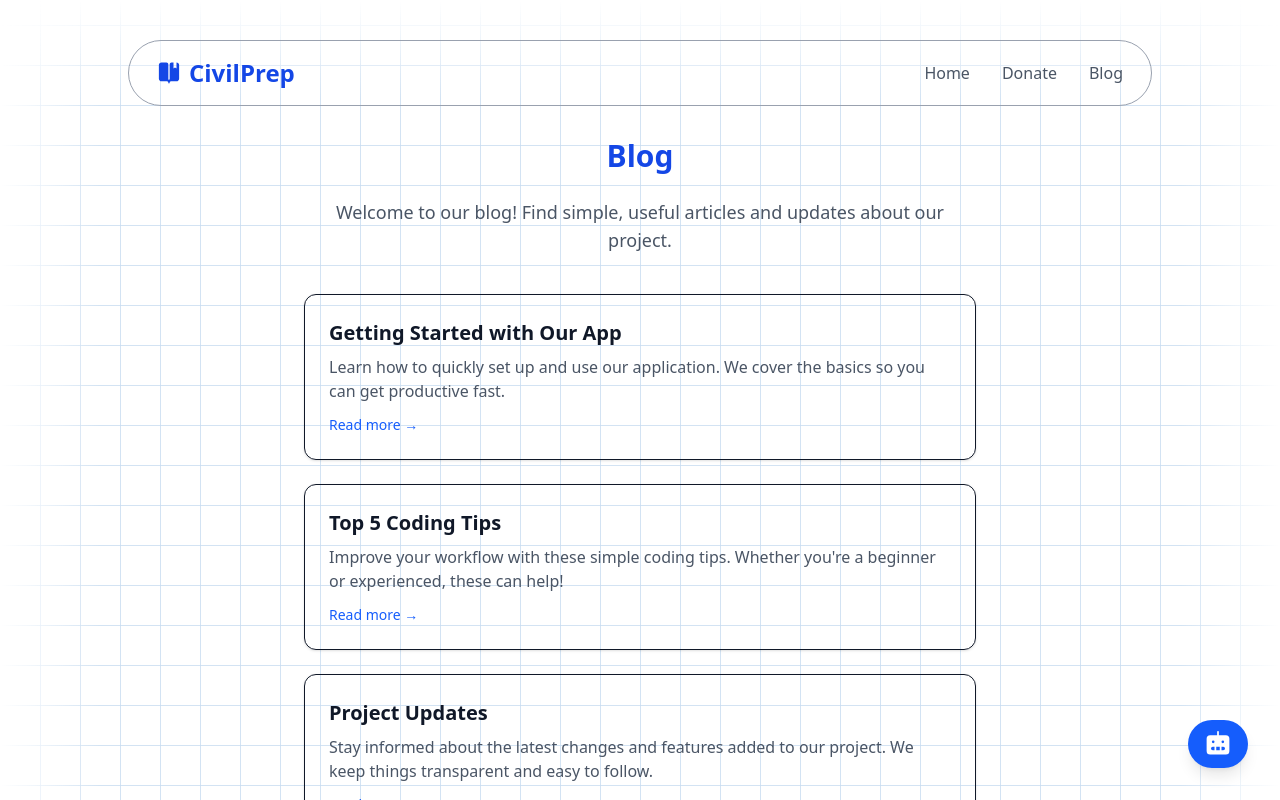
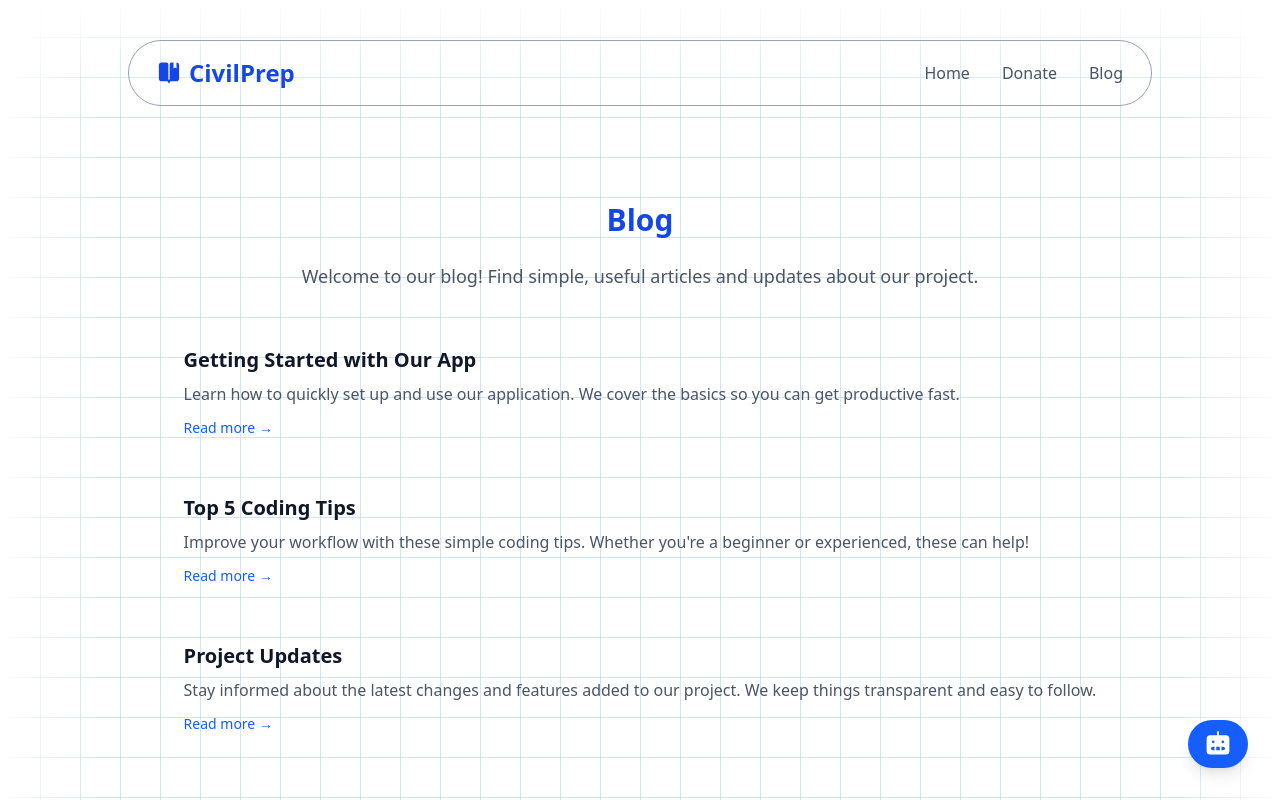
Before and after one commit to urkiddennn/wait, a React (Vite) app: page /BlogPage in a window 1280 px wide. Shown: the top 800 px of the page. Built offline with nearby package versions, Linux system fonts and the light colour scheme; no server answers.

Commit message:
Update: Making the header a button when on mobile

```diff
--- a/src/App.jsx
+++ b/src/App.jsx
@@ -26,6 +26,17 @@ const LandingPage = ({ onJoined }) => (
     <FooterSection />
   </>
 );
+
+// Blog page
+const BlogPageScreen = () => {
+  return (
+    <>
+      <Header />
+      <BlogPage />
+      <FooterSection />
+    </>
+  );
+};
 
 const App = () => {
   const [joined, setJoined] = useState(false);
@@ -74,7 +85,7 @@ const App = () => {
           path="/"
           element={<LandingPage onJoined={() => setJoined(true)} />}
         />
-        <Route path="/BlogPage" element={<BlogPage />} />
+        <Route path="/BlogPage" element={<BlogPageScreen />} />
         {/* Add more routes here as needed */}
       </Routes>
       {/* Floating CIV.ai Icon */}
--- a/src/components/Header.jsx
+++ b/src/components/Header.jsx
@@ -1,21 +1,35 @@
 import { IoIosBookmarks } from "react-icons/io";
 import { useNavigate } from "react-router-dom";
+import { useState } from "react";
+import { FiMenu, FiX } from "react-icons/fi";
+
 const Header = () => {
   const navigate = useNavigate();
+  const [menuOpen, setMenuOpen] = useState(false);
+
   const goBlogPage = () => {
+    setMenuOpen(false);
     navigate("/BlogPage");
   };
+  // go back home
+  const gotoHome = () => {
+    setMenuOpen(false);
+    navigate("/");
+  };
+
   return (
-    <header className="relative z-10 sm:w-full md:max-w-5xl w-80 mx-auto px-7 py-4 mt-10 flex justify-between items-center border border-gray-400 rounded-full">
+    <header className="relative z-100 sm:w-full md:max-w-5xl w-full mx-auto px-7 py-4 mt-10 flex justify-between items-center border border-gray-400 rounded-full ">
       <div className="flex items-center space-x-2">
         <IoIosBookmarks className="md:size-6 size-4 fill-blue-700 transition-transform duration-200 hover:scale-110" />
         <span className="md:text-2xl text-md font-bold text-blue-700">
           CivilPrep
         </span>
       </div>
-      <nav className="md:space-x-8 space-x-2">
+      {/* Desktop Nav */}
+      <nav className="md:flex hidden md:space-x-8 space-x-2">
         <a
           href="#"
+          onClick={gotoHome}
           className="text-gray-600 hover:text-blue-700 active:text-blue-900 focus:outline-none focus:ring-2 focus:ring-blue-500 focus:ring-offset-2 transition-colors duration-200"
         >
           Home
@@ -34,6 +48,56 @@ const Header = () => {
           Blog
         </a>
       </nav>
+      {/* Mobile Hamburger */}
+      <button
+        className="md:hidden flex items-center justify-center p-2 rounded-full text-blue-700 hover:bg-blue-100 transition"
+        onClick={() => setMenuOpen(true)}
+        aria-label="Open menu"
+      >
+        <FiMenu className="size-6" />
+      </button>
+      {/* Mobile Popup Menu */}
+      {menuOpen && (
+        <div className="fixed  w-full inset-0 z-100 flex items-center justify-center pt-10 bg-opacity-40 md:hidden">
+          <div className=" bg-white z-100 w-full h-full shadow-lg flex flex-col justify-start text-center items-center pt-8 px-6 relative animate-slide-in">
+            <button
+              className="absolute top-4 right-4 text-blue-700 p-2 rounded-full hover:bg-blue-100 transition"
+              onClick={() => setMenuOpen(false)}
+              aria-label="Close menu"
+            >
+              <FiX className="size-6" />
+            </button>
+            <nav className="flex flex-col space-y-6 mt-8">
+              <a
+                href="#"
+                onClick={gotoHome}
+                className="text-gray-700 text-lg font-semibold hover:text-blue-700 transition"
+              >
+                Home
+              </a>
+              <a
+                href="#"
+                className="text-gray-700 text-lg font-semibold hover:text-blue-700 transition"
+              >
+                Donate
+              </a>
+              <a
+                href="#"
+                onClick={goBlogPage}
+                className="text-gray-700 text-lg font-semibold hover:text-blue-700 transition"
+              >
+                Blog
+              </a>
+            </nav>
+          </div>
+          {/* Click outside to close */}
+          <div
+            className="flex-1 h-full"
+            onClick={() => setMenuOpen(false)}
+            aria-label="Close menu"
+          ></div>
+        </div>
+      )}
     </header>
   );
 };
--- a/src/sections/pages/BlogPage.jsx
+++ b/src/sections/pages/BlogPage.jsx
@@ -2,6 +2,8 @@ import Header from "../../components/Header";
 import { useState } from "react";
 import BlogList from "./blog/BlogList";
 import BlogDetail from "./blog/BlogDetail";
+import FooterSection from "../FooterSection";
+import { useNavigate } from "react-router-dom";
 
 const samplePosts = [
   {
@@ -74,14 +76,20 @@ const samplePosts = [
 ];
 
 const BlogPage = () => {
+  const navigate = useNavigate();
+
   const [selectedPostId, setSelectedPostId] = useState(null);
 
   const selectedPost = samplePosts.find((post) => post.id === selectedPostId);
 
+  // handle go to home screen
+  const gotoHome = () => {
+    navigate("/");
+  };
   return (
     <>
-      <Header />
-      <div className="w-full min-h-screen z-10 flex flex-col items-center justify-start">
+      <div className="relative max-w-5xl z-20 flex flex-col items-center justify-center flex-grow text-center px-4 py-16">
+        <div className="w-full h-full z-10 flex flex-col items-center justify-center">
           {selectedPostId === null ? (
             <BlogList posts={samplePosts} onSelectPost={setSelectedPostId} />
           ) : (
@@ -93,6 +101,7 @@ const BlogPage = () => {
             />
           )}
         </div>
+      </div>
     </>
   );
 };
--- a/src/sections/pages/blog/BlogDetail.jsx
+++ b/src/sections/pages/blog/BlogDetail.jsx
@@ -2,7 +2,7 @@ import React from "react";
 
 const BlogDetail = ({ title, date, content, onBack }) => {
   return (
-    <div className="max-w-2xl mx-auto py-10 px-4">
+    <div className="max-w-5xl w-full py-10 px-4">
       <button
         className="mb-6 text-blue-600 hover:underline font-medium"
         onClick={onBack}
--- a/src/sections/pages/blog/BlogList.jsx
+++ b/src/sections/pages/blog/BlogList.jsx
@@ -2,7 +2,7 @@ import React from "react";
 
 const BlogList = ({ posts, onSelectPost }) => {
   return (
-    <div className="w-full max-w-2xl mx-auto py-8">
+    <div className="w-full max-w-5xl mx-auto py-8">
       <h1 className="text-3xl font-bold mb-6 text-center text-blue-700">
         Blog
       </h1>
@@ -14,7 +14,7 @@ const BlogList = ({ posts, onSelectPost }) => {
         {posts.map((post) => (
           <button
             key={post.id}
-            className="w-full text-left border rounded-xl p-6 shadow hover:shadow-lg hover:bg-blue-50 transition flex flex-col items-start"
+            className="w-full p-4 rounded-md text-lefts hover:shadow-lg hover:bg-blue-50 transition flex flex-col items-start"
             onClick={() => onSelectPost(post.id)}
           >
             <h2 className="text-xl font-semibold mb-2 text-gray-900">
```
Lines whose indentation alone changed are shown as unchanged.
